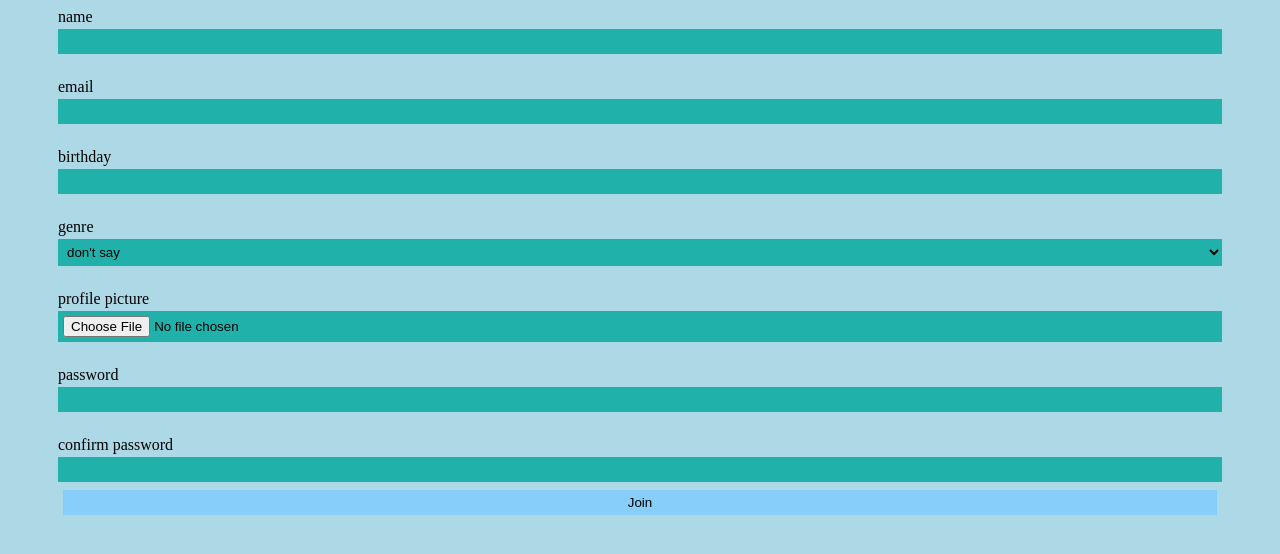
After one commit to ONayo/ONayo.github.io, a PHP site: page /xampp/15_signup.php in a window 1280 px wide. The commit adds this page. Shown: the top 554 px of the page. Run offline with PHP 8.4, Linux system fonts and the light colour scheme.

Commit message:
Add files via upload

```diff
--- /dev/null
+++ b/15_signup.php
@@ -0,0 +1,36 @@
+<!DOCTYPE html>
+<html lang="en">
+<head>
+    <meta charset="UTF-8">
+    <meta name="viewport" content="width=device-width, initial-scale=1.0">
+    <title>Sign Up</title>
+    <link rel="stylesheet" href="style.css">
+    <link rel="icon" href="">
+</head>
+<body>
+
+    <form action="">
+        <span>name</span>
+        <input type="text"> <br>
+        <span>email</span>
+        <input type="text"> <br>
+        <span>birthday</span>
+        <input type="text"> <br>
+        <span>genre</span>
+        <select name="" id="">
+            <option>don't say</option>
+            <option>masculine</option>
+            <option>feminine</option>
+            <option>other</option>
+        </select> <br>
+        <span>profile picture</span>
+        <input type="file"> <br>
+        <span>password</span>
+        <input type="password"> <br>
+        <span>confirm password</span>
+        <input type="password">
+        <button>Join</button>
+    </form>
+
+</body>
+</html>
--- a/style.css
+++ b/style.css
@@ -1,159 +1,24 @@
 body{
-    background-color: rgb(32, 32, 32);
-    display: flex;
-    justify-content: center;
-    font-family: Arial, Helvetica, sans-serif;
+    background-color: lightblue;
 }
-
-.startbox{
-    margin-top: 60px;
-    background-color: rgb(255, 255, 255);
-    width: 800px;
-    height: 500px;
-    display: flex;
-    border-radius: 5%;
-}
-
-.loginbox{
-    background-color: darkcyan;
-    width: 500px;
-    height: 500px;
-    margin-top: 50px;
-    border-radius: 5%;
-    display: flex;
-    align-items: center;
-    flex-direction: column;
-}
-/*Com o ">" é filho direto e sem é para qual quer um*/
-.loginbox > h1{
-    margin-top: 50px;
-}
-
-.write{
-    padding: 5px;
-    font-size: 12px;
-}
-
-button{
-    margin-bottom: 10px;
-    width: 100px;
-    height: 30px;
-    background-color: rgb(14, 14, 14);
-    color: white;
-    border-radius: 50px;
-}
-
-.loginbox > div{
-    margin: 10px;
-}
-
-button > a{
-    text-decoration: none;
-    color: white;
-}
-
-.acceptbox{
-    margin-top: 120px;
-    width: 500px;
-    height: 500px;
-    background-color: darkgrey;
-    display: flex;
-    align-items: center;
-    flex-direction: column;
-    justify-content: center;
-    gap: 30px;
-    border-radius: 50px;
-}
-
-.photo{
-    background-image: url(AcceptImage.png);
-    width: 200px;
-    height: 200px;
-    background-size: 100%;
-}
-
-.a1{
-    font-size: 35px;
-
-}
-
-.a2{
-    font-size: 20px;
-}
-
-.a2 > a{
-    color: rgb(39, 92, 141);
-}
-
-/* a partir daqui tudo foi feito depois do dia 29/5/2025 8*/
-
-header{
-    width: 100%;
-    background-color: gray;
-    height: 90px;
-    display: flex;
-    align-items: center;
-    justify-content: space-around;
-}
-
-#index{
-    margin: 0px;
+form{
     display: flex;
     flex-direction: column;
+    margin: 0 50px;
+    gap: 3px;
 }
-
-header > h1{
-    background-color: rgb(75, 75, 75);
-    border-radius: 30px;
-    padding: 10px;
+form input, form select{
+    background-color: lightseagreen;
+    border: none;
+    padding: 5px;
 }
-
-footer{
-    width: 100%;
-    height: 60px;
-    border: 1px solid red;
+form h2{
+    text-align: center;
 }
-
-.content{
-    display: flex;
-    flex-direction: column;
+form button{
+    background-color: lightskyblue;
+    color: black;
+    border: none;
+    padding: 5px;
+    margin: 5px;
 }
-
-main{
-    border: 1px solid blue;
-    display: flex;
-    justify-content: center;
-}
-
-main > h1{
-    color: white;
-    background-color: gray;
-    width: 285px;
-    height: 80px;
-    border-radius: 30px;
-    padding: 20px;
-}
-
-a{
-    text-decoration: none;
-}
-
-#index a{
-    color: black;
-}
-
-#img1{
-    background-image: url(Deco1.jpg);
-}
-
-#img2{
-    background-image: url(Deco2.jpg);
-}
-
-#img3{
-    background-image: url(Deco03.jpg);
-}
-
-.img{
-
-}
```
Also changed, not shown: Captura de tela 2026-04-11 101948.png (added).
